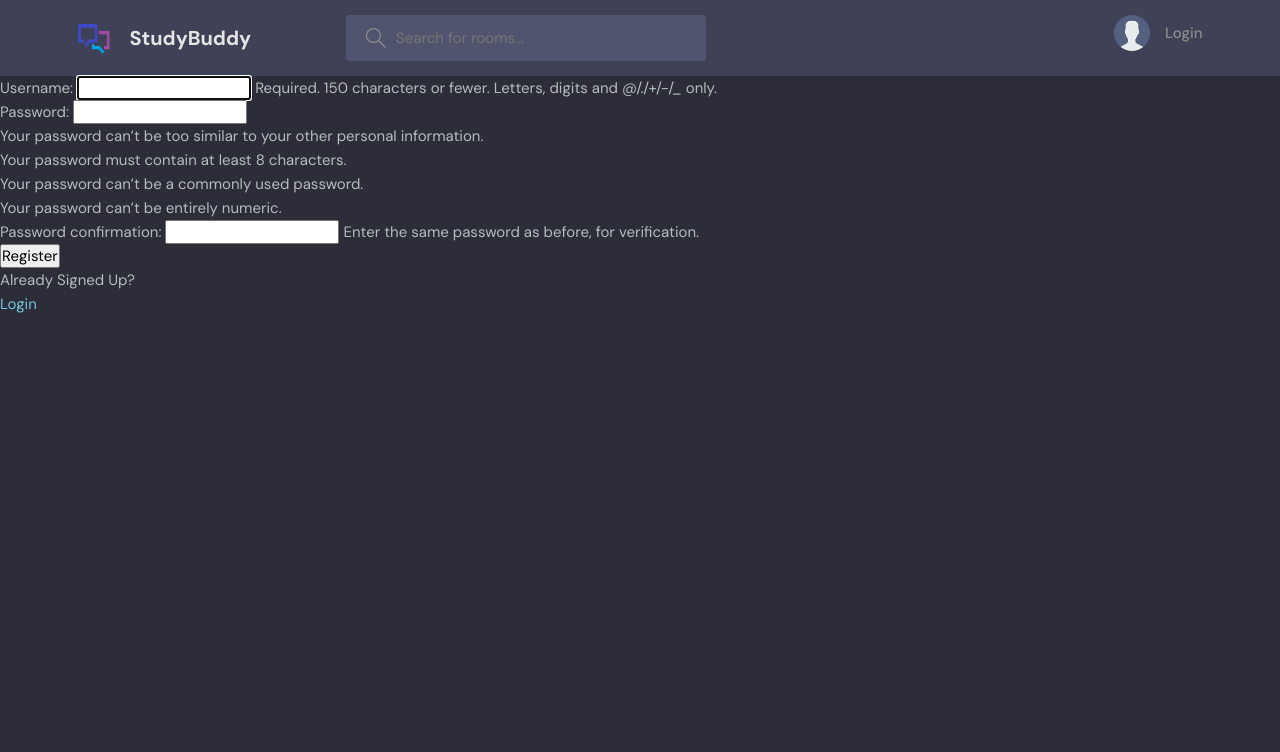
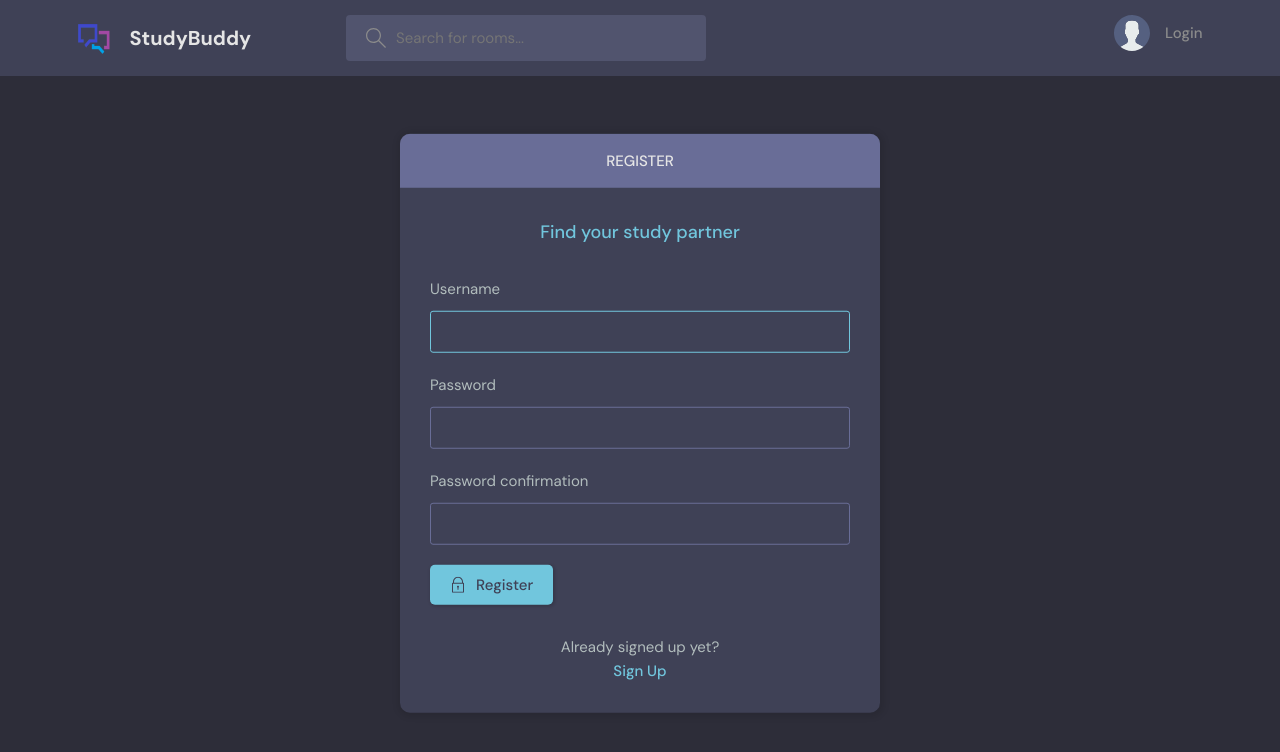
Before and after one commit to Nirbhay3010/Study-Buddy, a Django app: page /register/ in a window 1280 px wide. Shown: the top 752 px of the page. Run offline with Django 3.2, Linux system fonts and the light colour scheme.

Commit message:
Added User Update Page and Css to login/signup page

```diff
--- a/base/templates/base/login_register.html
+++ b/base/templates/base/login_register.html
@@ -1,34 +1,97 @@
 {% extends 'main.html' %}
+
 {% block content %}
+<main class="auth layout">
 
-{% if page == 'login' %}
-<div>
-    <form method="POST" action="">
-        {% csrf_token %}
+  {% if page == 'login' %}
+  <div class="container">
+    <div class="layout__box">
+      <div class="layout__boxHeader">
+        <div class="layout__boxTitle">
+          <h3>Login</h3>
+        </div>
+      </div>
+      <div class="layout__body">
+        <h2 class="auth__tagline">Find your study partner</h2>
 
-        <label>Username:</label>
-        <input type="text" placeholder="Enter Username" name="username" />
+        <form class="form" action="" method="POST">
+          {% csrf_token %}
+          <div class="form__group form__group">
+            <label for="room_name">Email</label>
+            <input id="username" name="email" type="email" placeholder="e.g. dennis_ivy@email.com" />
+          </div>
+          <div class=" form__group">
+            <label for="password">Password</label>
+            <input id="password" name="password" type="password"
+              placeholder="&bull;&bull;&bull;&bull;&bull;&bull;&bull;&bull;" />
+          </div>
 
-        <label>Password:</label>
-        <input type="password" placeholder="Enter Password" name="password" />
+          <button class="btn btn--main" type="submit">
+            <svg version="1.1" xmlns="http://www.w3.org/2000/svg" width="32" height="32" viewBox="0 0 32 32">
+              <title>lock</title>
+              <path
+                d="M27 12h-1v-2c0-5.514-4.486-10-10-10s-10 4.486-10 10v2h-1c-0.553 0-1 0.447-1 1v18c0 0.553 0.447 1 1 1h22c0.553 0 1-0.447 1-1v-18c0-0.553-0.447-1-1-1zM8 10c0-4.411 3.589-8 8-8s8 3.589 8 8v2h-16v-2zM26 30h-20v-16h20v16z">
+              </path>
+              <path
+                d="M15 21.694v4.306h2v-4.306c0.587-0.348 1-0.961 1-1.694 0-1.105-0.895-2-2-2s-2 0.895-2 2c0 0.732 0.413 1.345 1 1.694z">
+              </path>
+            </svg>
 
-        <input type="submit" value="Login"/>
-    </form>
+            Login
+          </button>
+        </form>
 
-    <p>Haven't Signed Up Yet?</p>
-    <a href="{% url 'register' %}">Sign Up</a>
+        <div class="auth__action">
+          <p>Haven't signed up yet?</p>
+          <a href="{% url 'register' %}" class="btn btn--link">Sign Up</a>
+        </div>
+      </div>
+    </div>
+  </div>
+  {% else %}
+  <div class="container">
+    <div class="layout__box">
+      <div class="layout__boxHeader">
+        <div class="layout__boxTitle">
+          <h3>Register</h3>
+        </div>
+      </div>
+      <div class="layout__body">
+        <h2 class="auth__tagline">Find your study partner</h2>
 
-</div>
-{% else %}
-<div>
-    <form method="POST" action="">
-        {% csrf_token %}
-        {{form.as_p}}
+        <form class="form" action="" method="POST">
+          {% csrf_token %}
 
-        <input type="submit" value="Register"/>
-    </form>
-    <p>Already Signed Up?</p>
-    <a href="{% url 'login' %}">Login</a>
-</div>
-{% endif %}
-{% endblock content%}
+          {% for field in form %}
+          <div class="form__group form__group">
+            <label for="room_name">{{field.label}}</label>
+            {{field}}
+          </div>
+          {% endfor %}
+
+
+          <button class="btn btn--main" type="submit">
+            <svg version="1.1" xmlns="http://www.w3.org/2000/svg" width="32" height="32" viewBox="0 0 32 32">
+              <title>lock</title>
+              <path
+                d="M27 12h-1v-2c0-5.514-4.486-10-10-10s-10 4.486-10 10v2h-1c-0.553 0-1 0.447-1 1v18c0 0.553 0.447 1 1 1h22c0.553 0 1-0.447 1-1v-18c0-0.553-0.447-1-1-1zM8 10c0-4.411 3.589-8 8-8s8 3.589 8 8v2h-16v-2zM26 30h-20v-16h20v16z">
+              </path>
+              <path
+                d="M15 21.694v4.306h2v-4.306c0.587-0.348 1-0.961 1-1.694 0-1.105-0.895-2-2-2s-2 0.895-2 2c0 0.732 0.413 1.345 1 1.694z">
+              </path>
+            </svg>
+
+            Register
+          </button>
+        </form>
+
+        <div class="auth__action">
+          <p>Already signed up yet?</p>
+          <a href="{% url 'login' %}" class="btn btn--link">Sign Up</a>
+        </div>
+      </div>
+    </div>
+  </div>
+  {% endif %}
+</main>
+{% endblock content %}
--- a/base/urls.py
+++ b/base/urls.py
@@ -12,4 +12,5 @@ urlpatterns=[
     path('update-room/<str:pk>/',views.updateRoom,name="update-room"),
     path('delete-room/<str:pk>/',views.deleteRoom,name="delete-room"),
     path('delete-message/<str:pk>',views.deleteMessage,name="delete-message"),
+    path('update-user/',views.updateUser,name="update-user"),
 ]
--- a/base/views.py
+++ b/base/views.py
@@ -5,7 +5,7 @@ from django.contrib.auth.models import User
 from django.contrib import messages
 from django.contrib.auth.decorators import login_required
 from .models import Message, Room,Topic,Message
-from .forms import RoomForm
+from .forms import RoomForm,UserForm
 from django.contrib.auth import authenticate,login,logout
 from django.contrib.auth.forms import UserCreationForm
 
@@ -168,3 +168,16 @@ def deleteMessage(request,pk):
 
         return redirect('room',pk=message.room.id)
     return render(request,'base/delete.html',{'obj':message})
+
+@login_required(login_url='login')
+def updateUser(request):
+    user=request.user
+    form = UserForm(instance=user)
+    if request.method == 'POST':
+        form = UserForm(request.POST, instance=user)
+        if form.is_valid():
+            form.save()
+            return redirect('user-profile',pk=user.id)
+    context = {'form':form}
+
+    return render(request,'base/update-user.html',context)
--- a/templates/navbar.html
+++ b/templates/navbar.html
@@ -41,14 +41,14 @@
 
         {% endif %}
         <div class="dropdown-menu">
-          <a href="settings.html" class="dropdown-link"
+          <a href="{% url 'update-user' %}" class="dropdown-link"
             ><svg version="1.1" xmlns="http://www.w3.org/2000/svg" width="32" height="32" viewBox="0 0 32 32">
               <title>tools</title>
               <path
                 d="M27.465 32c-1.211 0-2.35-0.471-3.207-1.328l-9.392-9.391c-2.369 0.898-4.898 0.951-7.355 0.15-3.274-1.074-5.869-3.67-6.943-6.942-0.879-2.682-0.734-5.45 0.419-8.004 0.135-0.299 0.408-0.512 0.731-0.572 0.32-0.051 0.654 0.045 0.887 0.277l5.394 5.395 3.586-3.586-5.394-5.395c-0.232-0.232-0.336-0.564-0.276-0.887s0.272-0.596 0.572-0.732c2.552-1.152 5.318-1.295 8.001-0.418 3.274 1.074 5.869 3.67 6.943 6.942 0.806 2.457 0.752 4.987-0.15 7.358l9.392 9.391c0.844 0.842 1.328 2.012 1.328 3.207-0 2.5-2.034 4.535-4.535 4.535zM15.101 19.102c0.26 0 0.516 0.102 0.707 0.293l9.864 9.863c0.479 0.479 1.116 0.742 1.793 0.742 1.398 0 2.535-1.137 2.535-2.535 0-0.668-0.27-1.322-0.742-1.793l-9.864-9.863c-0.294-0.295-0.376-0.74-0.204-1.119 0.943-2.090 1.061-4.357 0.341-6.555-0.863-2.631-3.034-4.801-5.665-5.666-1.713-0.561-3.468-0.609-5.145-0.164l4.986 4.988c0.391 0.391 0.391 1.023 0 1.414l-5 5c-0.188 0.188-0.441 0.293-0.707 0.293s-0.52-0.105-0.707-0.293l-4.987-4.988c-0.45 1.682-0.397 3.436 0.164 5.146 0.863 2.631 3.034 4.801 5.665 5.666 2.2 0.721 4.466 0.604 6.555-0.342 0.132-0.059 0.271-0.088 0.411-0.088z"
               ></path>
             </svg>
-            Settings</a
+            Update Profile</a
           >
           <a href="{% url 'logout' %}" class="dropdown-link"
             ><svg version="1.1" xmlns="http://www.w3.org/2000/svg" width="32" height="32" viewBox="0 0 32 32">
```
Also changed, not shown: base/forms.py (+6 -1 lines), base/templates/base/delete.html (+32 -7 lines), base/templates/base/update-user.html (added, +41 -0 lines), base/templates/base/user_profile.html (+4 -11 lines), db.sqlite3.
